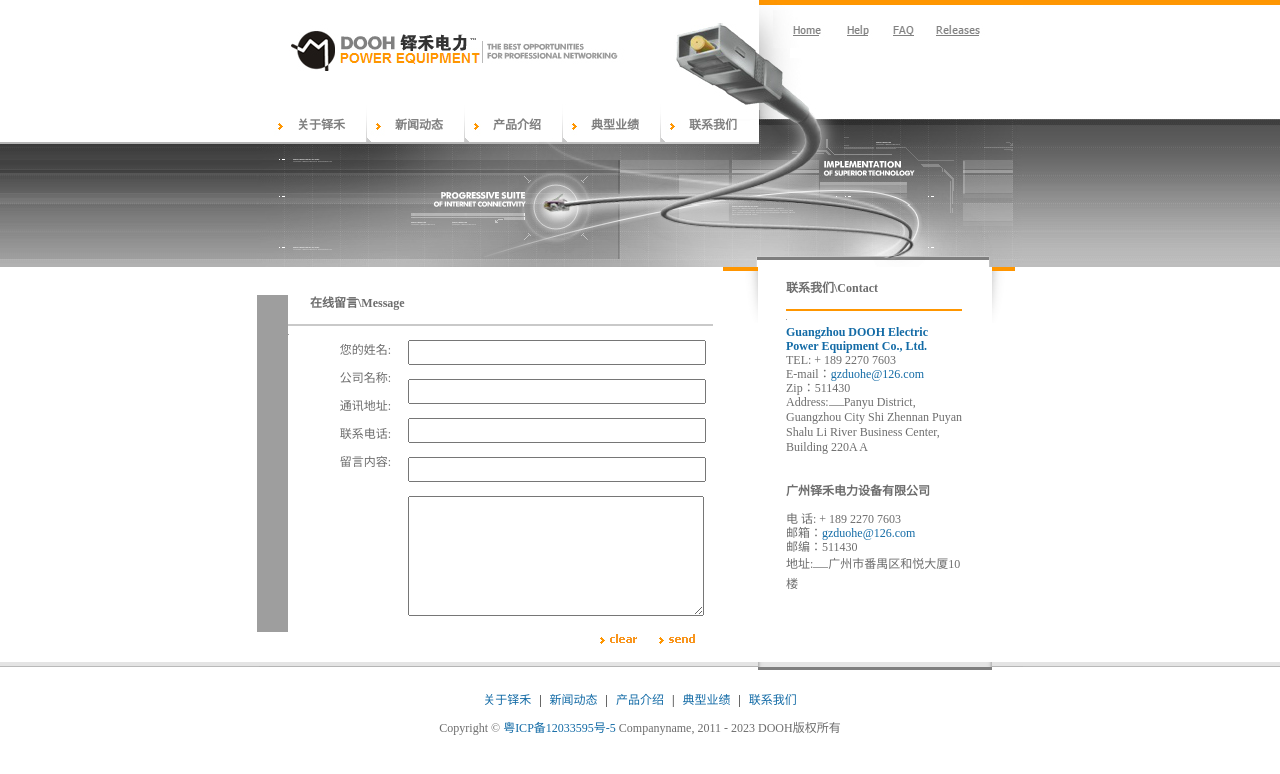
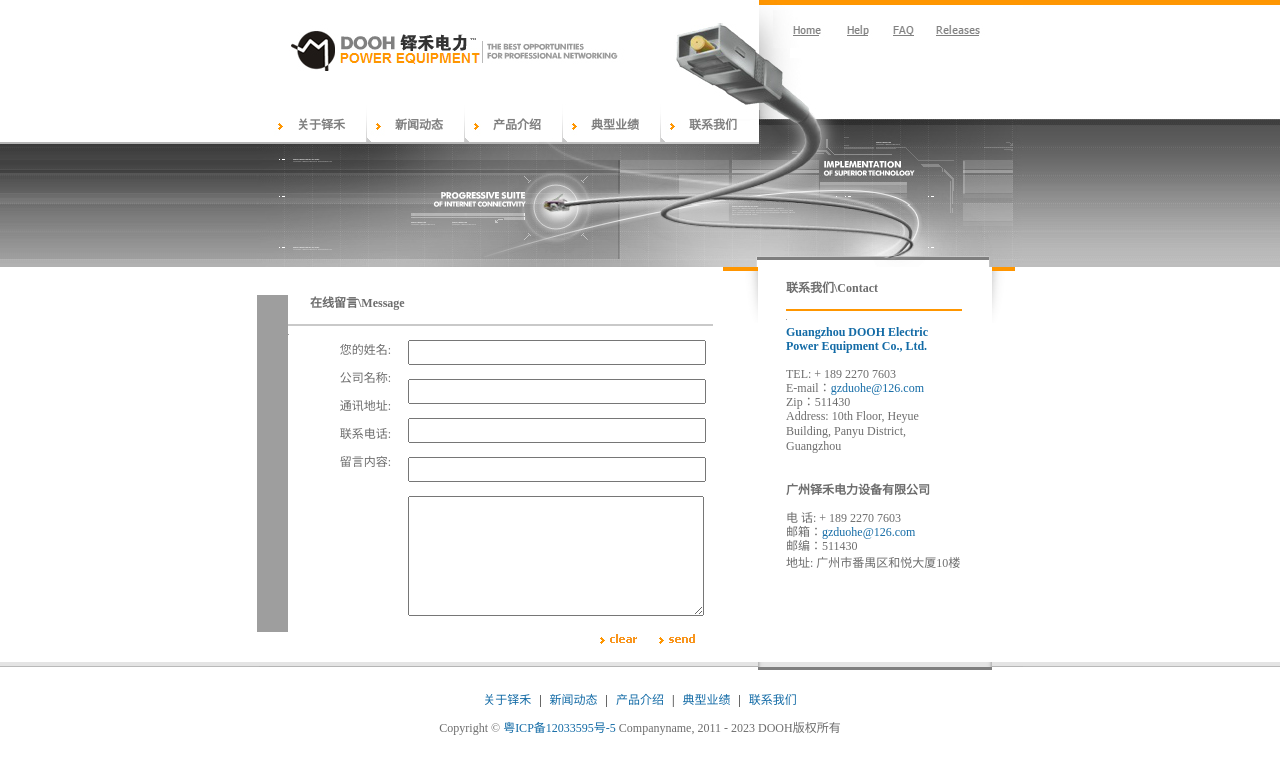
Before and after one commit to liseipi/gzdooh.com, a Nuxt app: page /contact in a window 1280 px wide. Shown: the top 774 px of the page. Built offline with nearby package versions, Linux system fonts and the light colour scheme; grey boxes are pictures that could not be loaded.

Commit message:
更新电话

```diff
--- a/pages/contact.vue
+++ b/pages/contact.vue
@@ -53,12 +53,13 @@
                 <div style="height:2px; background-color:#FF9600 "><img src="@/assets/images/spacer.gif" width="1" height="1"></div>
                 <br style="line-height:18px ">
                 <strong class="blue">Guangzhou DOOH Electric Power Equipment Co., Ltd. </strong><br>
+                <br style="line-height:3px ">
                 TEL: + 189 2270 7603<br>
 <!--                FAX:<img src="@/assets/images/spacer.gif" width="15" height="1">+ 86 20 38219534<br>-->
 <!--                Technical Support:+ 189 2270 7603<br>-->
                 E-mail：<a href="mailto:gzduohe@126.com">gzduohe@126.com</a><br>
                 Zip：<a href="#" class="gray">511430</a><br>
-                <span style="line-height:15px;">Address:<img src="@/assets/images/spacer.gif" width="15" height="1">Panyu District, Guangzhou City Shi Zhennan Puyan Shalu Li River Business Center, Building 220A A<br><br></span>
+                <span style="line-height:15px;">Address: 10th Floor, Heyue Building, Panyu District, Guangzhou<br><br></span>
                 <br style="line-height:3px;">
                 <strong>广州铎禾电力设备有限公司</strong><br>
                 <br style="line-height:3px ">
@@ -67,7 +68,7 @@
 <!--                技术支持:<img src="@/assets/images/spacer.gif" width="15" height="1">+ 189 2270 7603<br>-->
                 邮箱：<a href="mailto:gzduohe@126.com">gzduohe@126.com</a><br>
                 邮编：<a href="#" class="gray">511430</a><br>
-                <span style="line-height:20px;">地址:<img src="@/assets/images/spacer.gif" width="15" height="1">广州市番禺区和悦大厦10楼<br></span>
+                <span style="line-height:20px;">地址: 广州市番禺区和悦大厦10楼<br></span>
                 <br style="line-height:3px ">
               </div>
               </td>
```
Also changed, not shown: 15 other files (tests, documents, lock files or other folders).
